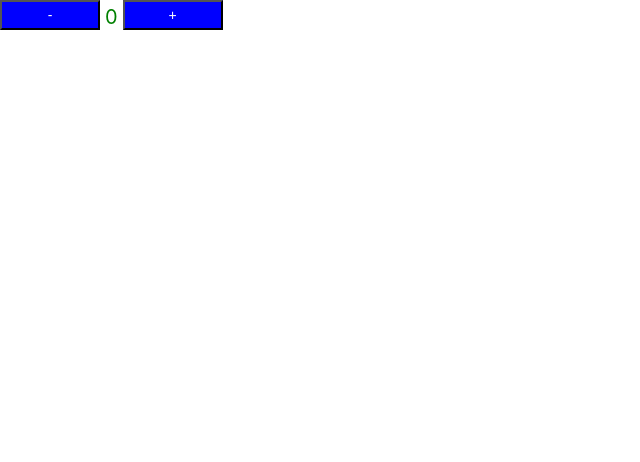
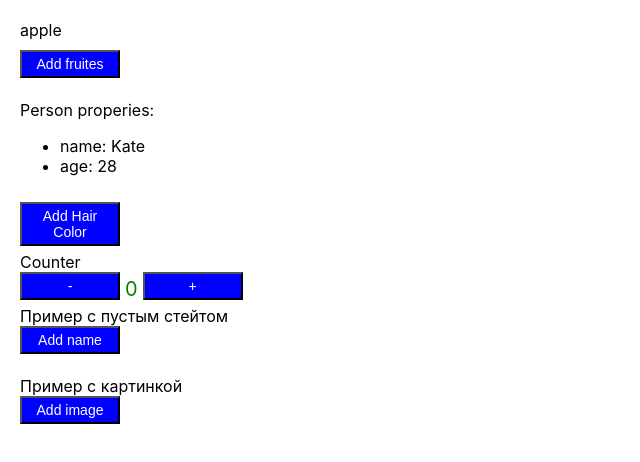
Before and after one commit to gzavertyaev-dev/react-learning, a React (Create React App) app: page / in a window 1280 px wide. Shown: the top 462 px of the page, without its empty margins (0-640 px from the left). Built offline with nearby package versions, Linux system fonts and the light colour scheme.

Commit message:
Add lesson 19

```diff
--- a/src/App.jsx
+++ b/src/App.jsx
@@ -1,6 +1,7 @@
 import "./App.css";
 // import Lesson18 from "./lessons/Lesson18";
-import HomeWork18 from "./homeworks/Homework18";
+import Lesson19 from "./lessons/Lesson19";
+// import HomeWork18 from "./homeworks/Homework18";
 
 function App() {
   return (
@@ -8,7 +9,9 @@ function App() {
       {/* Использовать Lessons только во время обучения,
       когда начнем писать проект, такой структуры у нас не будет */}
       {/* <Lesson18 /> */}
-      <HomeWork18 />
+      <Lesson19 />
+      {/* All our HomeWorks */}
+      {/* <HomeWork18 /> */}
     </div>
   );
 }
--- a/src/components/Button/styles.css
+++ b/src/components/Button/styles.css
@@ -1,6 +1,6 @@
 .button-component {
   width: 100%;
-  height: 30px;
+  height: fit-content;
   margin: 0;
   padding: 4px;
   outline: none;
--- a/src/components/Counter/Counter.jsx
+++ b/src/components/Counter/Counter.jsx
@@ -1,20 +1,11 @@
-import { useState } from "react";
+// Забирает все из библиотеки, но делать так не нужно, только когда неоюходимо
+// import * as React from 'react';
 
 import Button from "../Button";
 
 import "./styles.css";
 
-function Counter() {
-  const [count, setCount] = useState(0);
-
-  const onPlus = () => {
-    setCount((prevValue) => prevValue + 1);
-  };
-
-  const onMinus = () => {
-    setCount((prevValue) => prevValue - 1);
-  };
-
+function Counter({ count, onPlus, onMinus }) {
   return (
     <div className="counter-wrapper">
       <div className="button-control">
--- /dev/null
+++ b/src/lessons/Lesson19/Lesson19.jsx
@@ -0,0 +1,110 @@
+import { useState } from "react";
+import Button from "../../components/Button";
+import Counter from "../../components/Counter";
+
+import "./styles.css";
+
+function Lesson19() {
+  // Пример стейта с массивом данных
+  const [item, setItems] = useState(["apple"]);
+  // Пример стейта с обьектами
+  const [preson, setPerson] = useState({ name: "Kate", age: 28 });
+  // Пример стейта без initialValue, т.е initialValue изначально = undefined
+  const [name, setName] = useState();
+  console.log(name);
+
+  // Пример стейта с img
+  const [img, setImg] = useState();
+
+  const [count, setCount] = useState(0);
+
+  const onPlus = () => {
+    // prevValue, позволяет нам получить то значение в стейте, которое ожидается
+    setCount((prevValue) => prevValue + 1);
+    setCount((prevValue) => prevValue + 1);
+    // без prevValue, мы рискуем получить не тот результат который ожидается
+    // т.к setState асинхронный
+    // setCount(count + 1);
+    // setCount(count + 1);
+  };
+
+  const onMinus = () => {
+    setCount((prevValue) => prevValue - 1);
+    setCount((prevValue) => prevValue - 1);
+    // setCount(count - 1);
+    // setCount(count - 1);
+  };
+
+  // Добавляем новый данные в стейт с item
+  const addFruites = (newFruitesArray) => {
+    setItems((prevValue) => [...prevValue, ...newFruitesArray]);
+  };
+
+  // Добавляем св-во цвет волос в стейт person
+  const addPesonHairColor = (colorHair) => {
+    setPerson((prevValue) => ({ ...prevValue, colorHair }));
+  };
+
+  // Создаем функцию которая принимает как аргумент url картинки и кладет ее в стейт
+  const addImg = (imgURL) => {
+    setImg(imgURL);
+  };
+
+  // Методом map создаем массив их JSX элементов и выводим их на экран
+  const newItems = item.map((el) => {
+    return <div key={`fruits-items-${Math.random()}`}>{el}</div>;
+  });
+
+  // Методом Object.keys(preson) мы превращаем обьект preson в массив ключей
+  // и с помощью map создаем массив из JSX элементов и выводим их на экран
+  const newPersons = Object.keys(preson).map((personKeys) => {
+    return (
+      <li key={`person-props-${Math.random()}`}>
+        {personKeys}: {preson[personKeys]}
+      </li>
+    );
+  });
+
+  return (
+    <div className="lesson19-wrapper">
+      <div className="itemsControl">{newItems}</div>
+      <div className="buttonControl">
+        <Button
+          name="Add fruites"
+          onClick={() => addFruites(["cherry", "orange"])}
+        />
+      </div>
+      <div className="itemsControl">
+        Person properies:
+        <ul>{newPersons}</ul>
+      </div>
+      <div className="buttonControl">
+        <Button
+          name="Add Hair Color"
+          onClick={() => addPesonHairColor("Black")}
+        />
+      </div>
+      <div>Counter</div>
+      <Counter count={count} onPlus={onPlus} onMinus={onMinus} />
+      <div>Пример с пустым стейтом</div>
+      <div className="buttonControl">
+        <Button name="Add name" onClick={() => setName("Alex")} />
+      </div>
+      {name}
+      <div>Пример с картинкой</div>
+      {img && <img src={img} />}
+      <div className="buttonControl">
+        <Button
+          name="Add image"
+          onClick={() =>
+            addImg(
+              "https://www.azcentral.com/gcdn/-mm-/fd5c5b5393c72a785789f0cd5bd20acedd2d2804/c=0-350-2659-1850/local/-/media/Phoenix/BillGoodykoontz/2014/04/24//1398388295000-Homer-Simpson.jpg?width=2659&height=1500&fit=crop&format=pjpg&auto=webp"
+            )
+          }
+        />
+      </div>
+    </div>
+  );
+}
+
+export default Lesson19;
--- /dev/null
+++ b/src/lessons/Lesson19/index.js
@@ -0,0 +1,3 @@
+import Lesson19 from "./Lesson19";
+
+export default Lesson19;
--- /dev/null
+++ b/src/lessons/Lesson19/styles.css
@@ -0,0 +1,17 @@
+.lesson19-wrapper {
+  display: flex;
+  flex-direction: column;
+  width: 100%;
+  margin: 20px;
+}
+
+.itemsControl {
+  display: flex;
+  flex-direction: column;
+  margin-bottom: 10px;
+}
+
+.buttonControl {
+  width: 100px;
+  height: 50px;
+}
```
